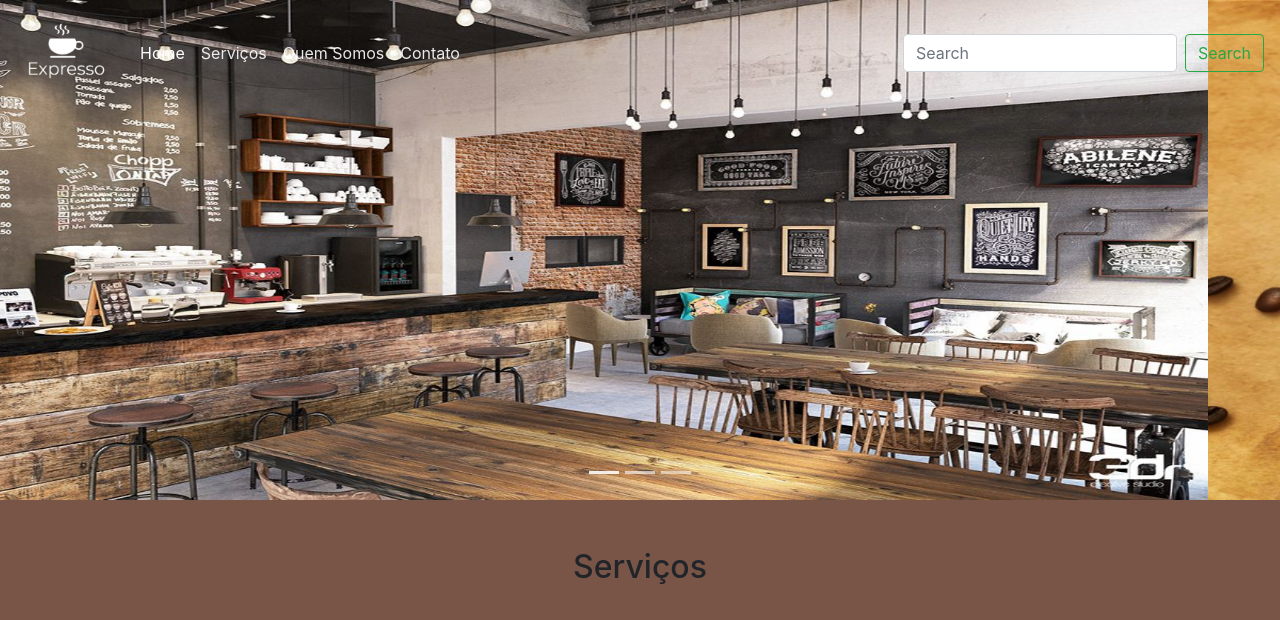
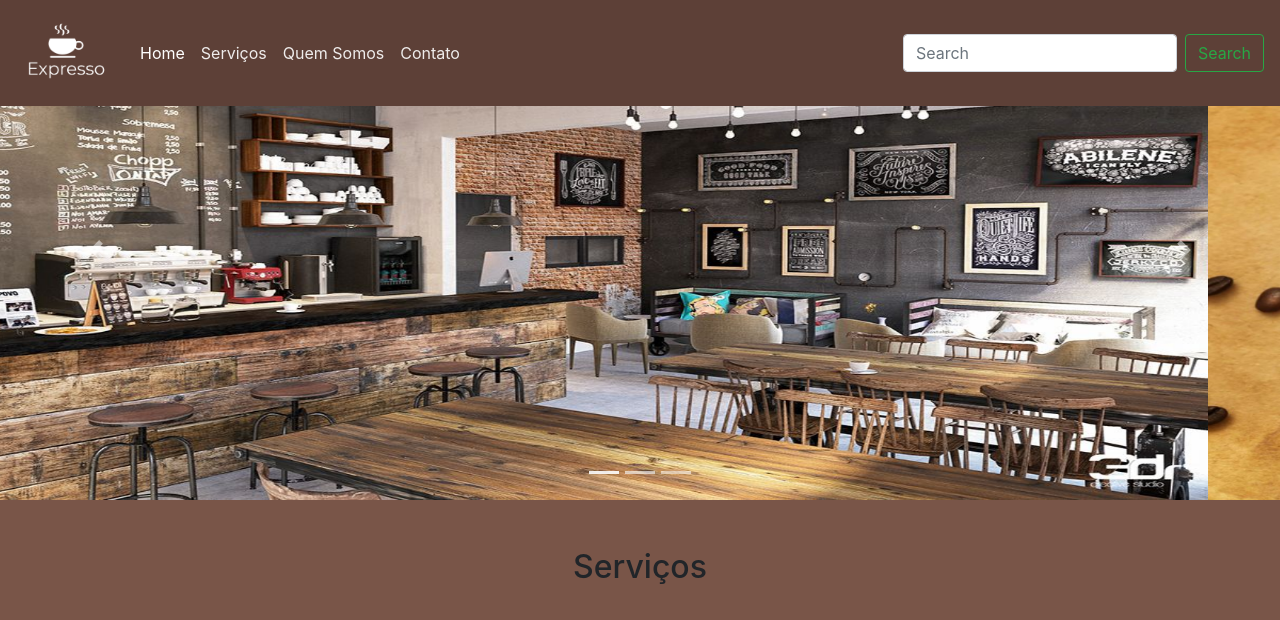
Before and after one commit to sandrazfd/expresso, a plain HTML site: page index.html in a window 1280 px wide. Shown: the top 620 px of the page. Drawn offline with nearby package versions, Linux system fonts and the light colour scheme.

Commit message:
fundo navbar

```diff
--- a/css/estilo.css
+++ b/css/estilo.css
@@ -11,7 +11,7 @@ body {
     width: 100px;
 }
 
-header {
+header nav.navbar {
     background-color: #5D4037;
 }
 
```
